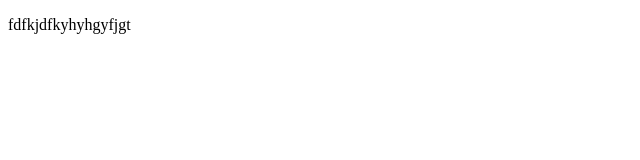
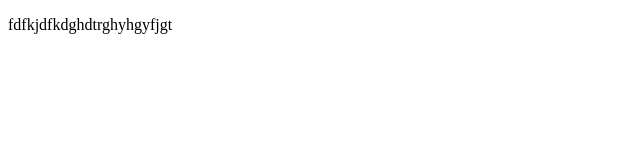
Before and after one commit to OGABEK111111111111111/joylash, a plain HTML site: page index.html in a window 1280 px wide. Shown: the full height of the page, 0-640 px from the left. Drawn offline with Linux system fonts and the light colour scheme.

Commit message:
lirglskyuddlrg

```diff
--- a/index.html
+++ b/index.html
@@ -6,7 +6,7 @@
     <title>Document</title>
 </head>
 <body>
-    <p>fdfkjdfkyhyhgyfjgt
+    <p>fdfkjdfkdghdtrghyhgyfjgt
 
     </p>
 </body>
```
